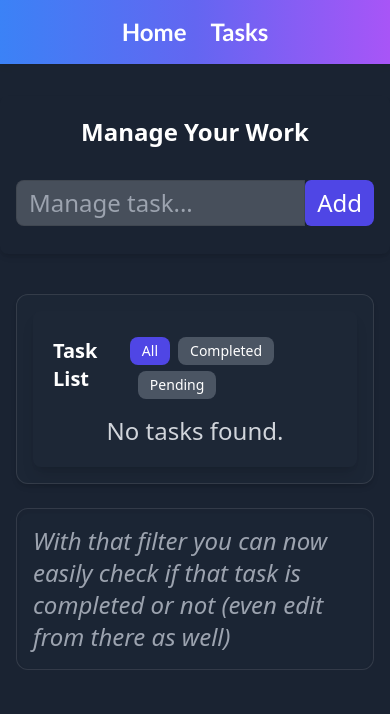
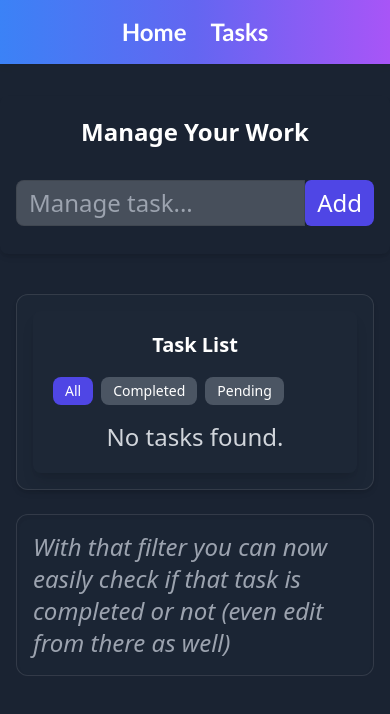
Before and after one commit to gahmad92/task-app, a React (Vite) app: page /manage-task in a window 390 px wide. Shown: the top 714 px of the page. Built offline with nearby package versions, Linux system fonts and the light colour scheme.

Commit message:
Refactor TaskList layout for responsive design
mobile layout buttons in one line of tasks list in mobile phone

```diff
--- a/src/components/TaskList.jsx
+++ b/src/components/TaskList.jsx
@@ -14,8 +14,8 @@
 
   return (
     <div className="bg-gray-800/70 text-white p-5 rounded-lg shadow-lg">
-      <div className="flex justify-between items-center mb-4">
-        <h2 className="text-xl font-semibold">Task List</h2>
+      <div className="flex flex-col sm:flex-row sm:justify-between sm:items-center gap-3 mb-4">
+        <h2 className="text-xl font-semibold text-center sm:text-left">Task List</h2>
         <div className="space-x-2">
           <button
             className={`px-3 py-1 rounded-lg text-sm ${
```
